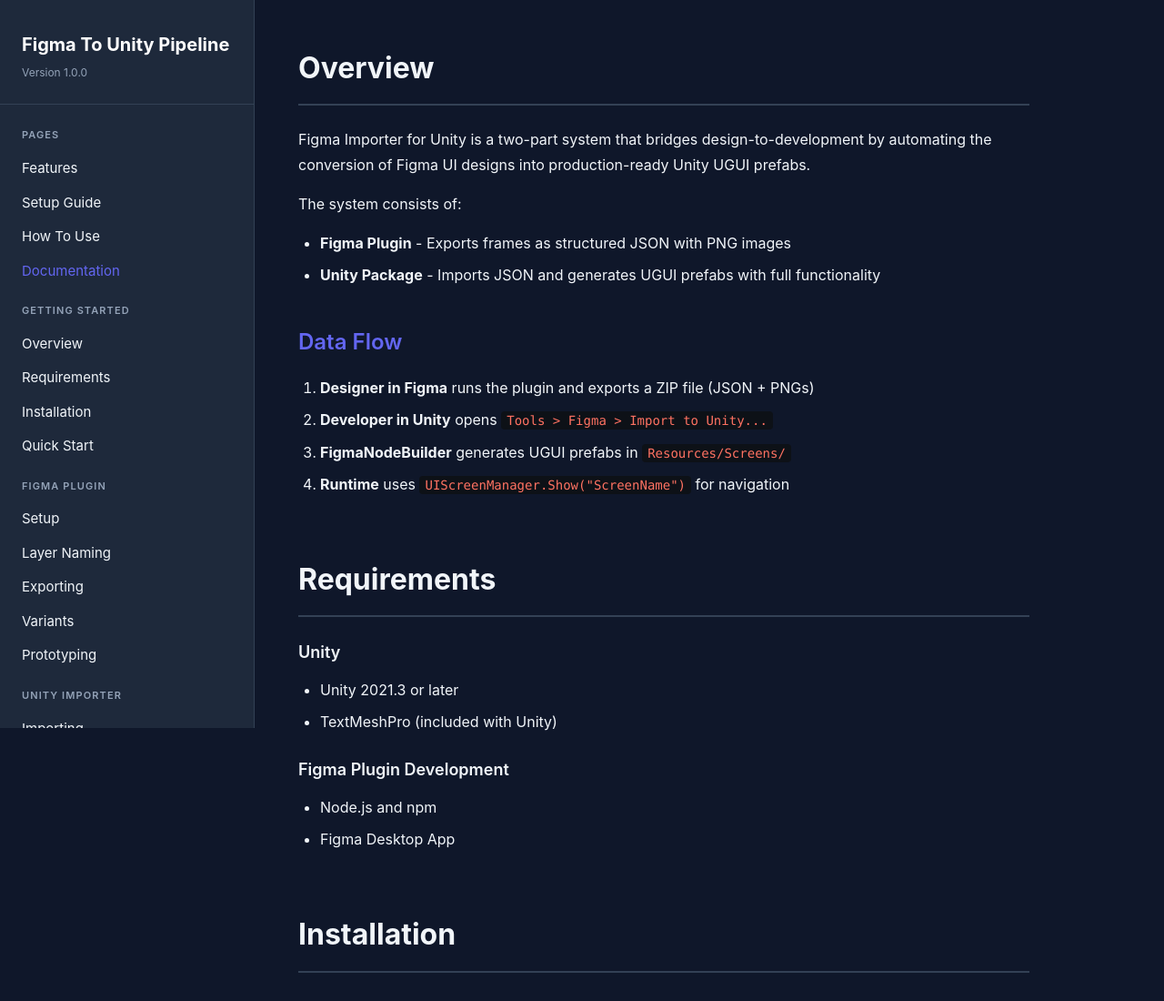
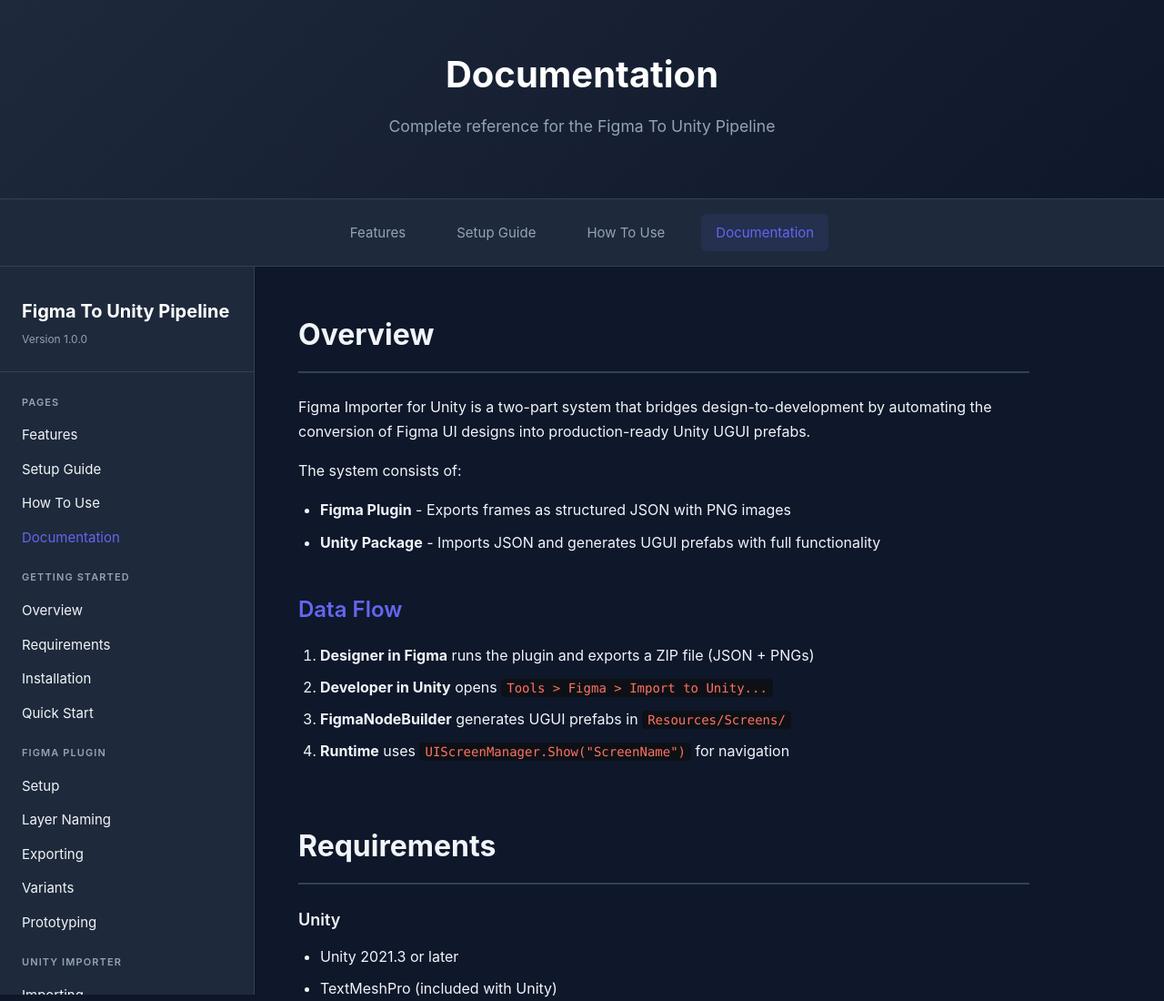
Before and after one commit to DarkMatterGravity/FigmaToUnity, a plain HTML site: page docs/documentation.html in a window 1280 px wide. Shown: the top 1100 px of the page at 91% size. Drawn offline with Linux system fonts and the light colour scheme.

Commit message:
Add top nav to documentation, fix Unity logo, consistent header sizes

```diff
--- a/docs/documentation.html
+++ b/docs/documentation.html
@@ -34,9 +34,57 @@
             line-height: 1.7;
         }
 
+        .header {
+            background: linear-gradient(135deg, var(--bg-card) 0%, var(--bg-dark) 100%);
+            border-bottom: 1px solid var(--border);
+            padding: 3rem 2rem;
+            text-align: center;
+        }
+
+        .header h1 {
+            font-size: 2.5rem;
+            font-weight: 700;
+            margin-bottom: 0.5rem;
+            color: white;
+        }
+
+        .header p {
+            font-size: 1.1rem;
+            color: var(--text-muted);
+        }
+
+        .top-nav {
+            display: flex;
+            justify-content: center;
+            gap: 1.5rem;
+            padding: 1rem 2rem;
+            background: var(--bg-card);
+            border-bottom: 1px solid var(--border);
+            flex-wrap: wrap;
+        }
+
+        .top-nav a {
+            color: var(--text-muted);
+            text-decoration: none;
+            font-size: 0.9375rem;
+            padding: 0.5rem 1rem;
+            border-radius: 6px;
+            transition: all 0.2s;
+        }
+
+        .top-nav a:hover {
+            color: var(--text);
+            background: rgba(255,255,255,0.05);
+        }
+
+        .top-nav a.active {
+            color: var(--primary);
+            background: rgba(99, 102, 241, 0.1);
+        }
+
         .layout {
             display: flex;
-            min-height: 100vh;
+            min-height: calc(100vh - 140px);
         }
 
         /* Sidebar Navigation */
@@ -238,6 +286,18 @@
     </style>
 </head>
 <body>
+    <header class="header">
+        <h1>Documentation</h1>
+        <p>Complete reference for the Figma To Unity Pipeline</p>
+    </header>
+
+    <nav class="top-nav">
+        <a href="features.html">Features</a>
+        <a href="setup.html">Setup Guide</a>
+        <a href="usage.html">How To Use</a>
+        <a href="documentation.html" class="active">Documentation</a>
+    </nav>
+
     <div class="layout">
         <nav class="sidebar">
             <div class="sidebar-header">
```
Also changed, not shown: docs/features.html (+1 -1 lines), docs/setup.html (+1 -1 lines).
